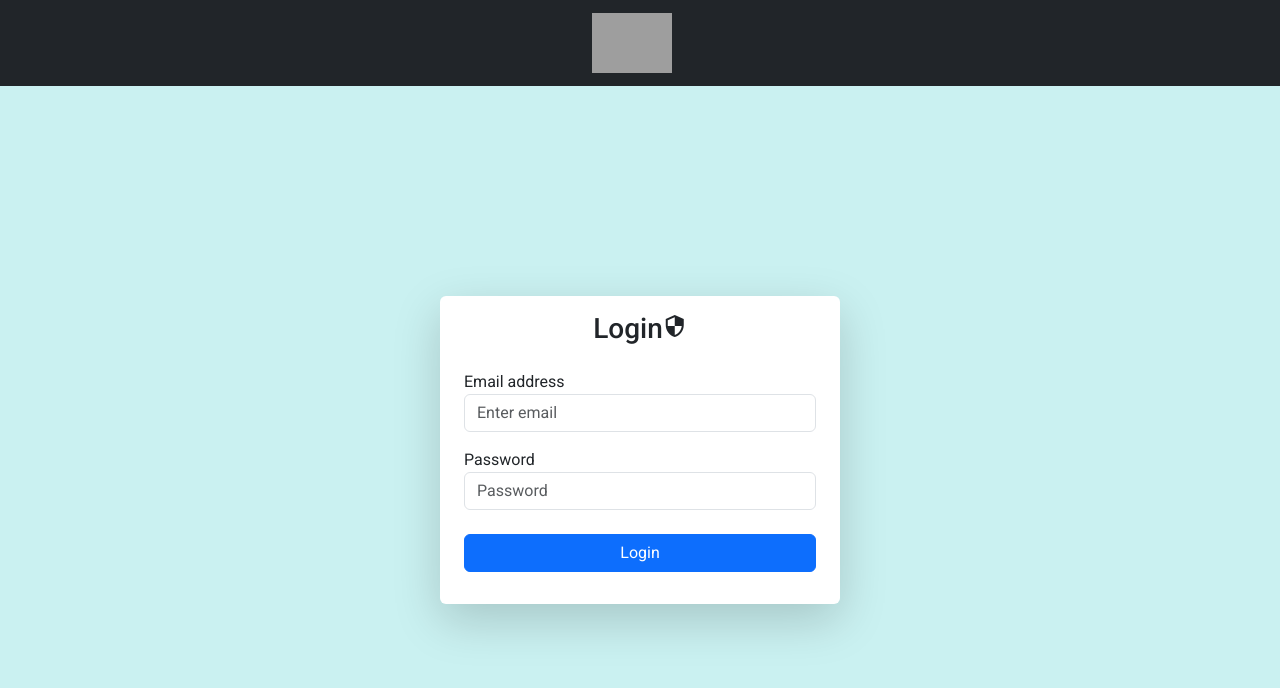
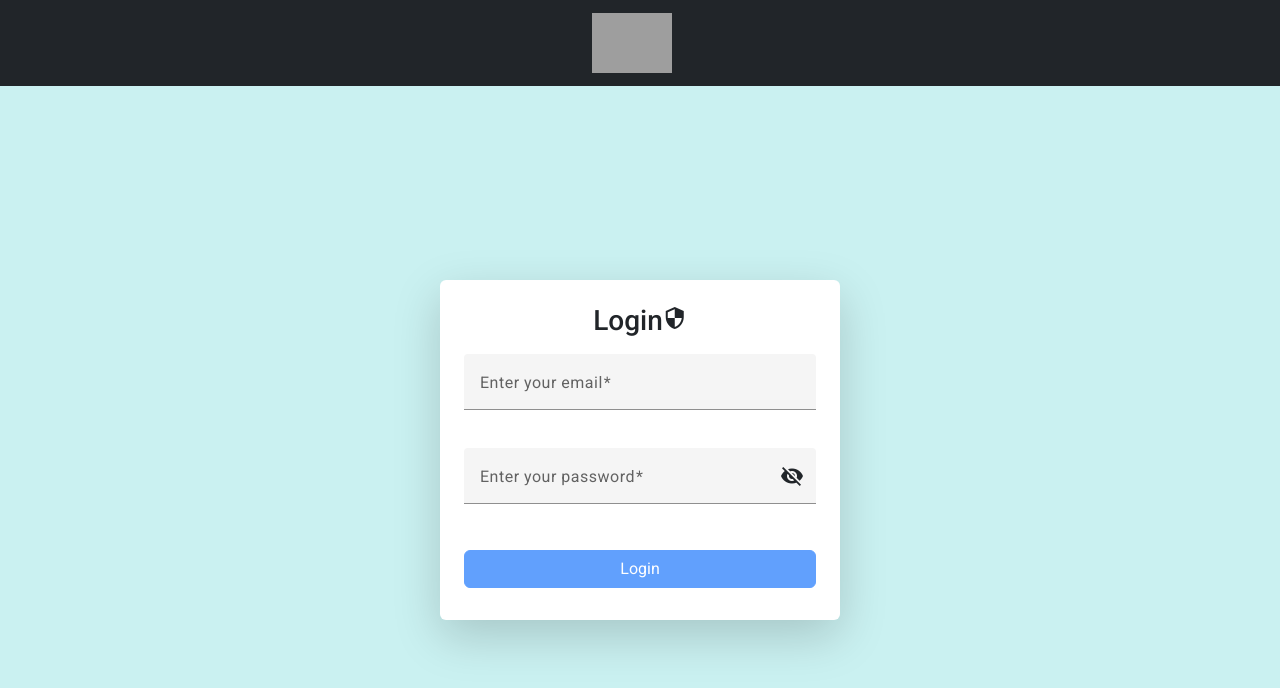
Before and after one commit to mdumar2430/ELMS-SGS, an Angular app in the folder ELMS_UI/user-app/: page / in a window 1280 px wide. Shown: the top 688 px of the page. Built offline with nearby package versions, Linux system fonts and the light colour scheme; grey boxes are pictures that could not be loaded.

Commit message:
Login UI changed

```diff
--- a/ELMS_UI/user-app/src/app/components/login/login.component.html
+++ b/ELMS_UI/user-app/src/app/components/login/login.component.html
@@ -1,18 +1,27 @@
 
 <div class="container-fluid d-flex justify-content-center align-items-center" style="background-color: #caf1f1; height:91vh;">
    <mat-card class="p-2 shadow-lg rounded-2 " style="width: 400px;">
-        <h3 class="text-center my-2">Login<mat-icon>security</mat-icon></h3>
+        <h3 class="text-center my-3">Login<mat-icon>security</mat-icon></h3>
       <mat-card-content>
          <form (ngSubmit)="login()">
-            <div class="form-group my-3">
-              <label for="exampleInputEmail1">Email address</label>
-              <input type="email" class="form-control" id="exampleInputEmail1" name="email" aria-describedby="emailHelp" placeholder="Enter email" [(ngModel)]="userEmail">
-            </div>
-            <div class="form-group mb-3">
-              <label for="exampleInputPassword1">Password</label>
-              <input type="password" class="form-control" id="exampleInputPassword1" name="password" placeholder="Password" [(ngModel)]="userPass" >
-            </div>
-            <button type="submit" class="btn btn-primary w-100 my-2">Login</button>
+          <mat-form-field class="mb-3 w-100">
+            <mat-label>Enter your email</mat-label>
+            <input matInput placeholder="pat@example.com" [formControl]="email" required>
+            @if (email.invalid || email.dirty || email.touched) {
+              <mat-error>{{getEmailErrorMessage()}}</mat-error>
+            }
+          </mat-form-field>
+          <mat-form-field class="mb-3 w-100">
+            <mat-label >Enter your password</mat-label>
+            <input matInput [type]="hide ? 'password' : 'text'" placeholder=""  [formControl]="password" required>
+            @if (password.invalid || password.dirty || password.touched) {
+              <mat-error>{{getPasswordErrorMessage()}}</mat-error>
+            }
+            <button mat-icon-button matSuffix (click)="hide = !hide" [attr.aria-label]="'Hide password'" [attr.aria-pressed]="hide">
+              <mat-icon>{{hide ? 'visibility_off' : 'visibility'}}</mat-icon>
+            </button>
+          </mat-form-field>
+            <button type="submit" class="btn btn-primary w-100 my-2" [disabled]="password.invalid || email.invalid">Login</button>
          </form>
       </mat-card-content>
     </mat-card>
--- a/ELMS_UI/user-app/src/app/components/login/login.component.ts
+++ b/ELMS_UI/user-app/src/app/components/login/login.component.ts
@@ -6,11 +6,15 @@ import { UserService } from "../../services/user.service";
 import {MatCardModule} from '@angular/material/card';
 import {MatIconModule} from '@angular/material/icon';
 import {MatSnackBar} from '@angular/material/snack-bar';
+import {MatButtonModule} from '@angular/material/button';
+import {MatInputModule} from '@angular/material/input';
+import {MatFormFieldModule} from '@angular/material/form-field';
+import {FormControl, Validators, ReactiveFormsModule} from '@angular/forms';
 
 @Component({
   selector: 'app-login',
   standalone: true,
-  imports: [FormsModule, MatCardModule, MatIconModule],
+  imports: [FormsModule, MatCardModule, MatIconModule,MatFormFieldModule, MatInputModule, MatButtonModule, ReactiveFormsModule],
   templateUrl: './login.component.html',
   styleUrl: './login.component.css',
   providers:[HttpClientModule]
@@ -18,9 +22,9 @@ import {MatSnackBar} from '@angular/material/snack-bar';
 
 export class LoginComponent {
 
-    userEmail: string = "";
-    userPass: string = "";
-    btnClicked: boolean = false;
+    email = new FormControl('', [Validators.required, Validators.email]);
+    password = new FormControl('', [Validators.required, Validators.minLength(8)]);
+    hide = true;
 
     constructor(
       private _router: Router
@@ -33,7 +37,7 @@ export class LoginComponent {
     }
 
     login() {
-      var payload = { "Email": this.userEmail, "Password": this.userPass };
+      var payload = { "Email": this.email.value, "Password": this.password.value };
       this.userService.userLogin(payload)
       .subscribe(
       {
@@ -59,8 +63,19 @@ export class LoginComponent {
       }
       )
     }
+    getEmailErrorMessage() {
+      if (this.email.hasError('required')) {
+        return 'You must enter a value';
+      }
 
-    logout() {
-        this.btnClicked = false;
+      return this.email.hasError('email') ? 'Not a valid email' : '';
+    }
+
+    getPasswordErrorMessage() {
+      if (this.password.hasError('required')) {
+        return 'You must enter a value';
+      }
+
+      return this.password.hasError('minlength') ? 'Password must contain 8 characters.' : '';
     }
 }
--- a/ELMS_UI/user-app/src/app/services/user.service.ts
+++ b/ELMS_UI/user-app/src/app/services/user.service.ts
@@ -2,6 +2,7 @@ import { HttpClient } from '@angular/common/http';
 import { Injectable } from '@angular/core';
 import { User } from '../user';
 import { Observable } from 'rxjs';
+import {Buffer} from 'buffer';
 
 @Injectable({
   providedIn: 'root'
```
